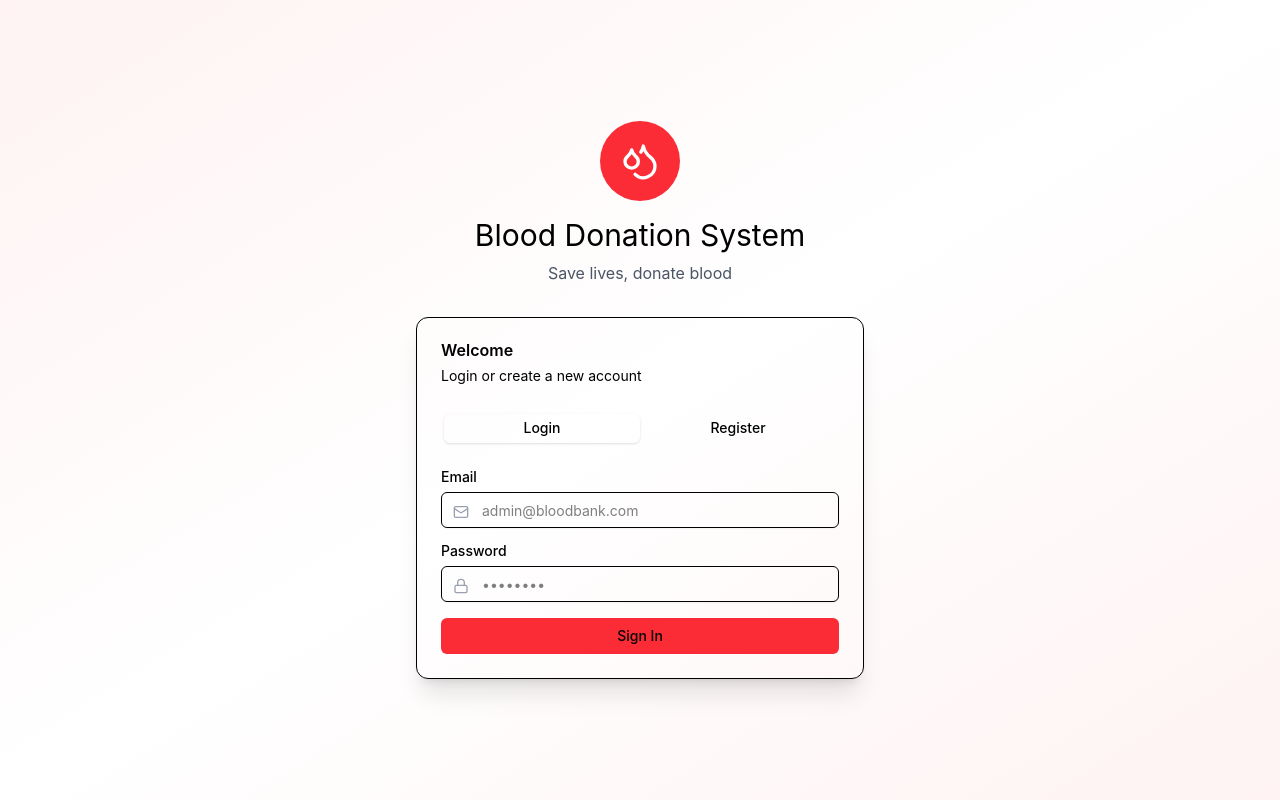
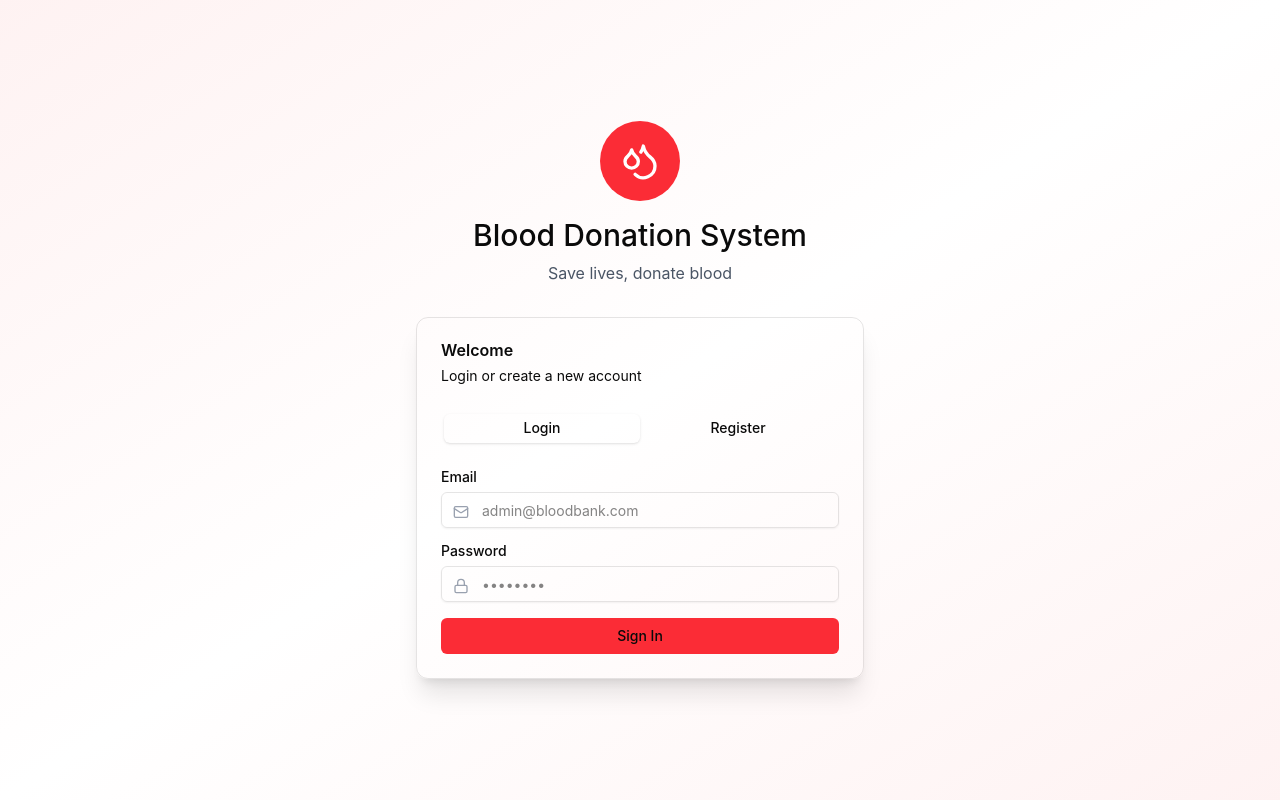
Before and after one commit to CodeByZaigham/VitalFlow, a React (Vite) app in the folder frontend/: page / in a window 1280 px wide. Built offline with nearby package versions, Linux system fonts and the light colour scheme; no server answers.

Commit message:
apply global base styles for borders, outlines, body colors, and default typography

```diff
--- a/frontend/src/styles/theme.css
+++ b/frontend/src/styles/theme.css
@@ -118,3 +118,64 @@
   --color-sidebar-border: var(--sidebar-border);
   --color-sidebar-ring: var(--sidebar-ring);
 }
+
+@layer base {
+  * {
+    @apply border-border outline-ring/50;
+  }
+
+  body {
+    @apply bg-background text-foreground;
+  }
+
+  /**
+  * Default typography styles for HTML elements (h1-h4, p, label, button, input).
+  * These are in @layer base, so Tailwind utility classes (like text-sm, text-lg) automatically override them.
+  */
+
+  html {
+    font-size: var(--font-size);
+  }
+
+  h1 {
+    font-size: var(--text-2xl);
+    font-weight: var(--font-weight-medium);
+    line-height: 1.5;
+  }
+
+  h2 {
+    font-size: var(--text-xl);
+    font-weight: var(--font-weight-medium);
+    line-height: 1.5;
+  }
+
+  h3 {
+    font-size: var(--text-lg);
+    font-weight: var(--font-weight-medium);
+    line-height: 1.5;
+  }
+
+  h4 {
+    font-size: var(--text-base);
+    font-weight: var(--font-weight-medium);
+    line-height: 1.5;
+  }
+
+  label {
+    font-size: var(--text-base);
+    font-weight: var(--font-weight-medium);
+    line-height: 1.5;
+  }
+
+  button {
+    font-size: var(--text-base);
+    font-weight: var(--font-weight-medium);
+    line-height: 1.5;
+  }
+
+  input {
+    font-size: var(--text-base);
+    font-weight: var(--font-weight-normal);
+    line-height: 1.5;
+  }
+}
```
